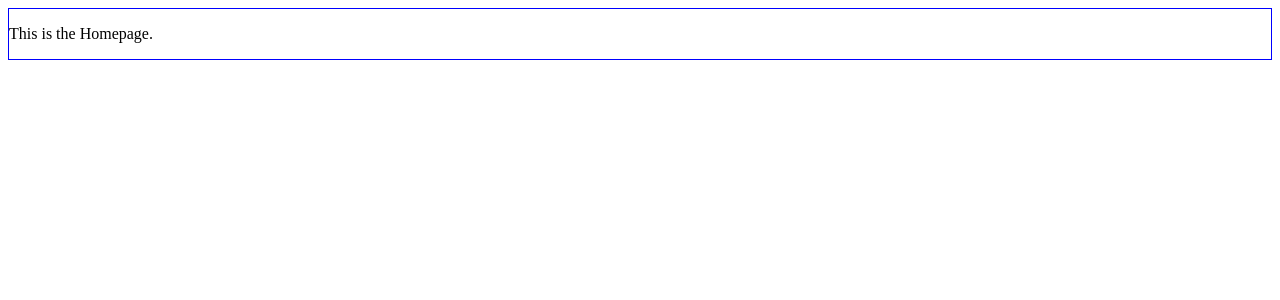
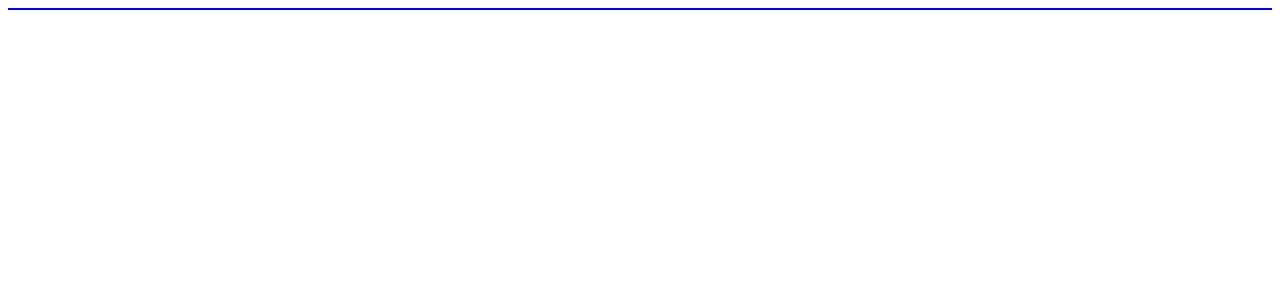
Before and after one commit to Tanaka785/Django-React-ToDoApp, a React app in the folder frontend/: page / in a window 1280 px wide. Shown: the top 300 px of the page. Built offline with nearby package versions, Linux system fonts and the light colour scheme; the HTML template or start-up script is replaced by a standard one.

Commit message:
defines renderHomepage function and binds it to the class

```diff
--- a/frontend/src/components/Homepage.js
+++ b/frontend/src/components/Homepage.js
@@ -10,13 +10,18 @@ import {
 export default class Homepage extends Component {
   constructor(props) {
     super(props);
+    this.renderHomepage = this.renderHomepage.bind(this);
+  }
+
+  renderHomepage() {
+    alert();
   }
 
   render() {
     return (
       <Router>
         <Routes>
-          <Route path="/" element={<p>This is the Homepage.</p>} />
+          <Route path="/" element={<this.renderHomepage/>} />
         </Routes>
       </Router>
     );
```
